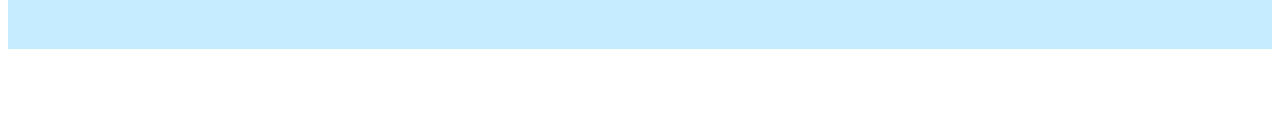
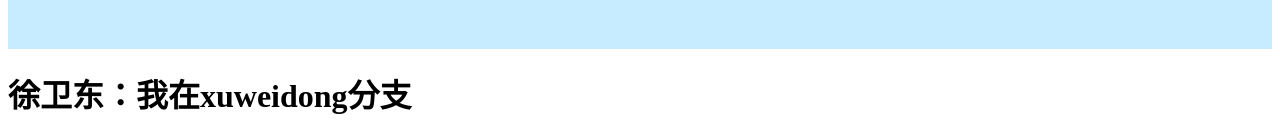
Before and after one commit to Yefannnn/TestGitMerge, a Vue app: page /#/sign in a window 1280 px wide. Shown: the part 741-876 px from the top of the page. Before the commit the page ends 800 px from the top, so only its background shows below. Built offline with nearby package versions, Linux system fonts and the light colour scheme; what @smallwei/avue, vue-baidu-map would draw is missing.

Commit message:
完成了xuweidong功能开发

```diff
--- a/src/App.vue
+++ b/src/App.vue
@@ -1,6 +1,7 @@
 <template>
   <div id="app">
     <router-view></router-view>
+    <h1>徐卫东：我在xuweidong分支</h1>
   </div>
 </template>
 
```
